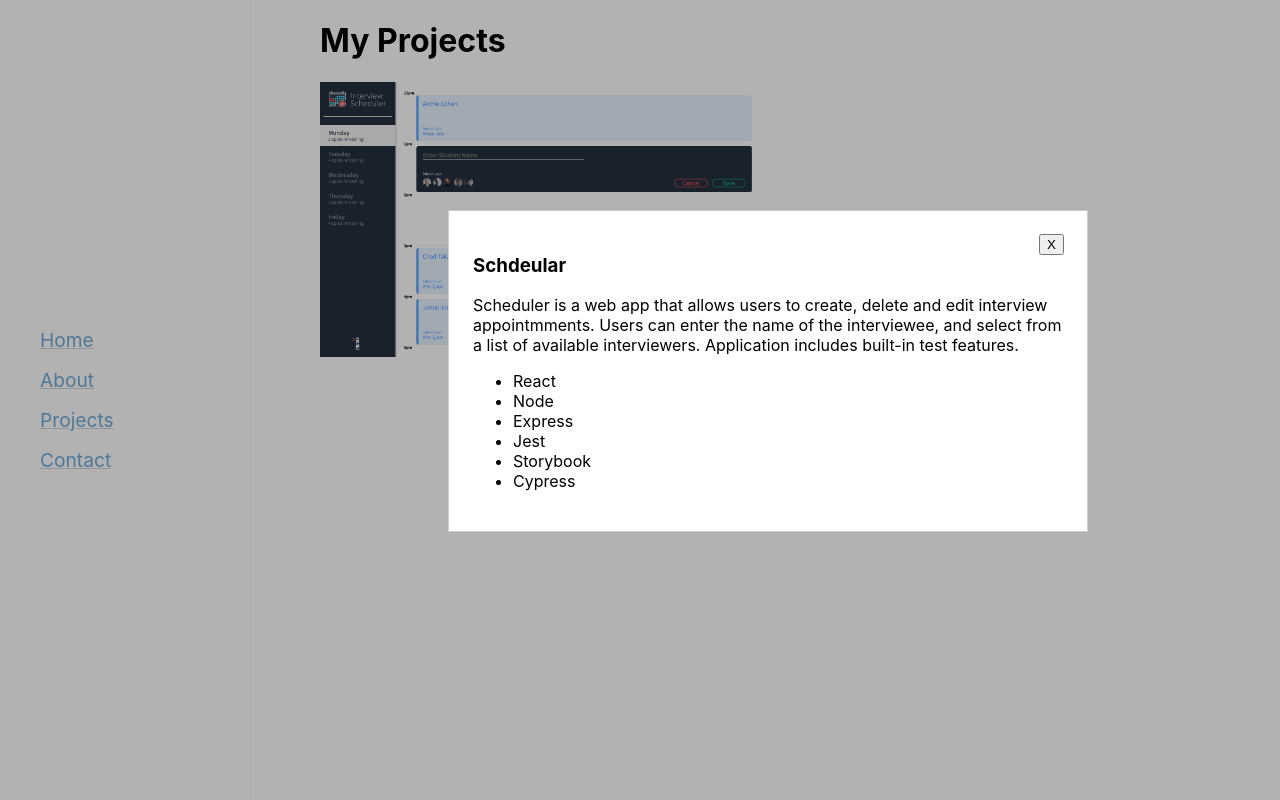
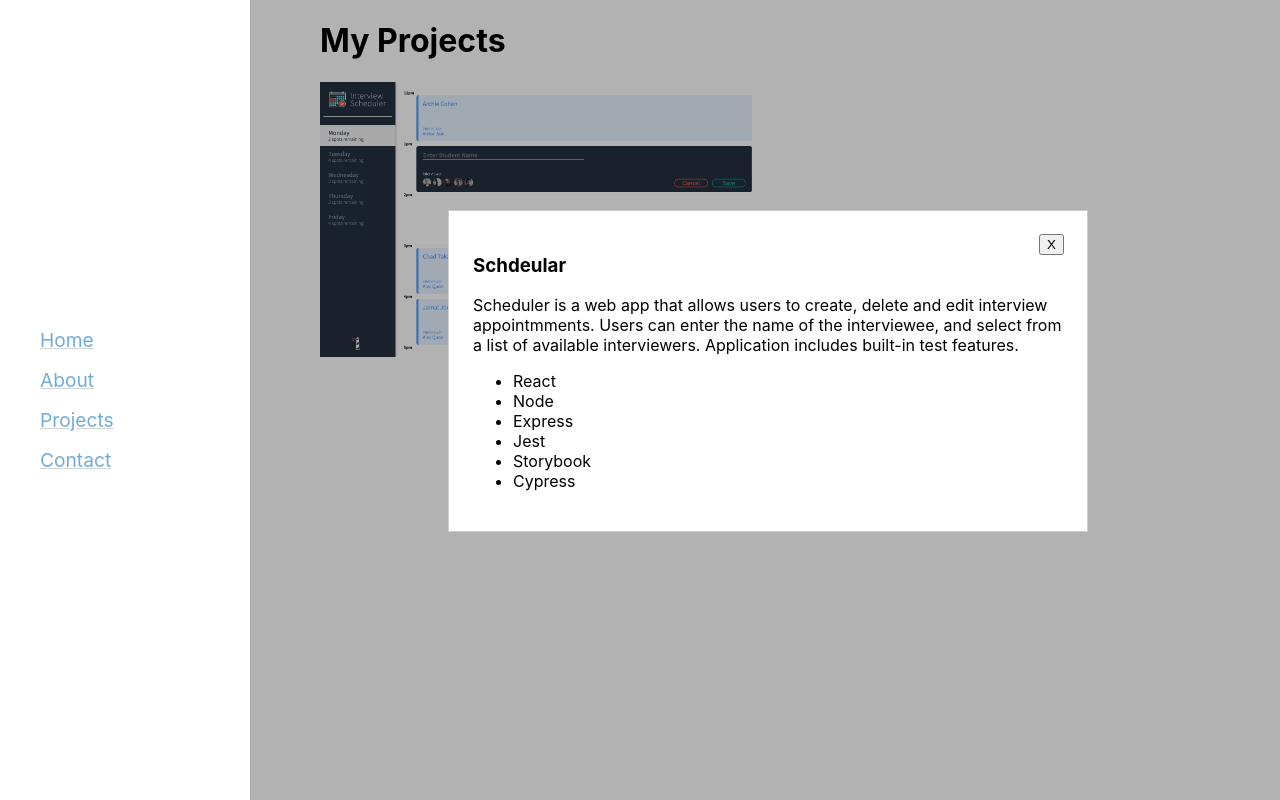
Before and after one commit to cphung1/site, a React (Create React App) app: page /projects in a window 1280 px wide. Both pictures are taken after a click on the picture 540 px from the left and 219 px from the top of the page. Built offline with nearby package versions, Linux system fonts and the light colour scheme.

Commit message:
modal doesn't cover side nav

```diff
--- a/src/components/Backdrop/Backdrop.css
+++ b/src/components/Backdrop/Backdrop.css
@@ -3,7 +3,7 @@
   width: 100%;
   height: 100%;
   top: 0;
-  left: 0;
+  left: 250px;
   background-color: rgba(0,0,0,0.3);
   z-index: 100;
 }
```
